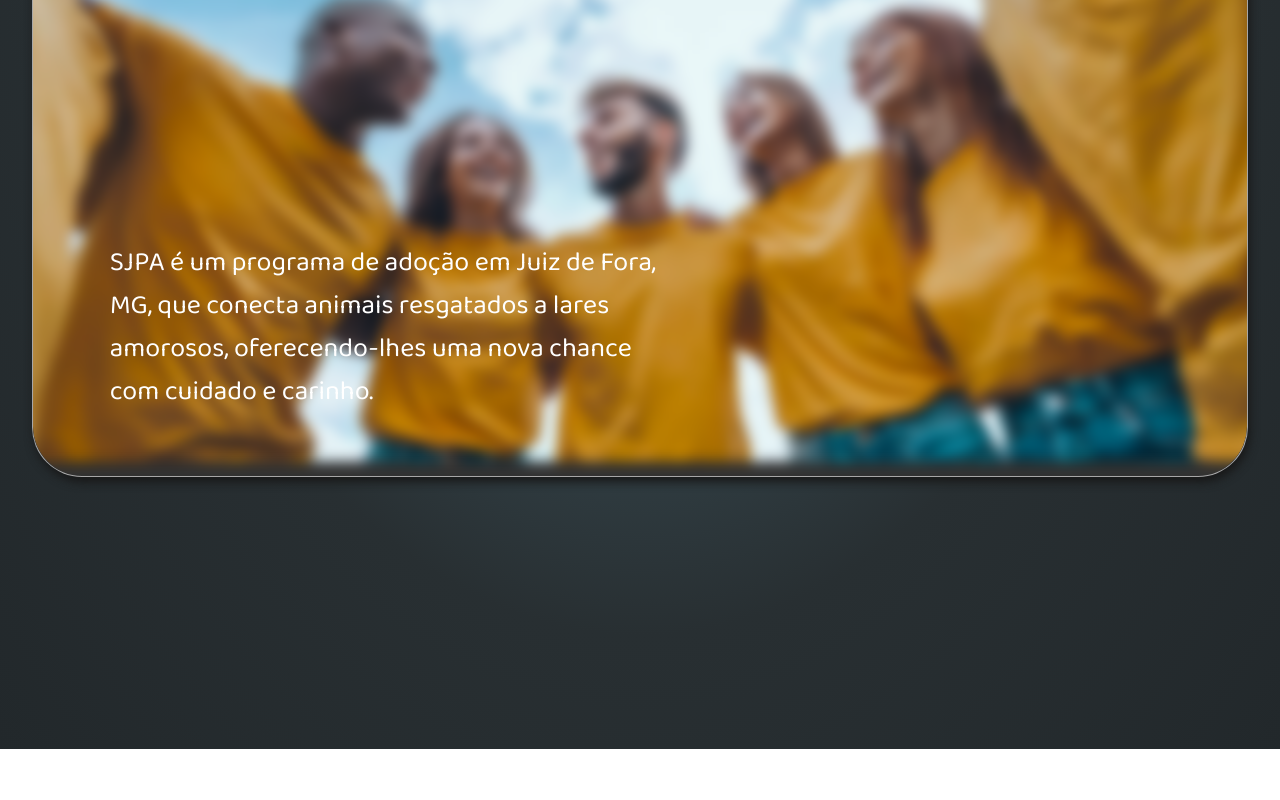
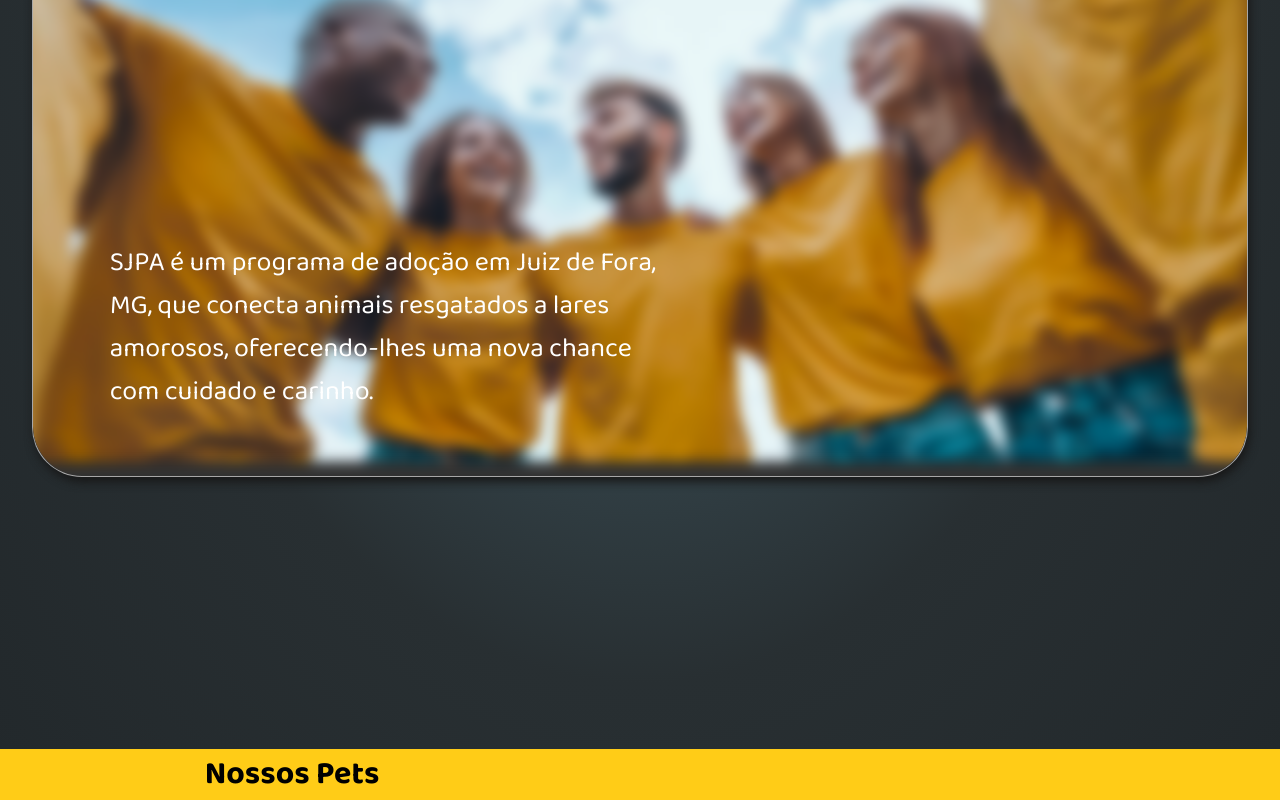
Before and after one commit to TataFaria/Projeto-ong-sjpa, a React (Vite) app in the folder front-end/: page / in a window 1280 px wide. Shown: the part 1335-2135 px from the top of the page. Before the commit the page ends 2084 px from the top, so only its background shows below. Built offline with nearby package versions, Linux system fonts and the light colour scheme.

Commit message:
Criando a Section NossosPets

```diff
--- a/front-end/src/App.jsx
+++ b/front-end/src/App.jsx
@@ -3,6 +3,7 @@ import Navbar from './Components/Sections/NavBar'
 import Adote from './Components/Sections/Adote'
 import Apadrinhe from './Components/Sections/Apadrinhe'
 import SejaVoluntario from './Components/Sections/SejaVoluntario'
+import NossosPets from './Components/Sections/NossosPets'
 
 function App() {
   return (
@@ -11,6 +12,7 @@ function App() {
       <Adote/>
       <Apadrinhe/>
       <SejaVoluntario/>
+      <NossosPets/>
    </div>
 
   )
--- /dev/null
+++ b/front-end/src/Components/Sections/NossosPets.jsx
@@ -0,0 +1,11 @@
+import styles from './NossosPets.module.css';
+
+function NossosPets() {
+    return (
+        <div className={styles.NossosPets}>
+            <h1> Nossos Pets </h1>
+        </div>
+    );
+}
+
+export default NossosPets;
--- /dev/null
+++ b/front-end/src/Components/Sections/NossosPets.module.css
@@ -0,0 +1,10 @@
+.NossosPets{
+    background: #FFCC17;
+    margin-top: 100px;
+}
+
+
+.NossosPets h1{
+    color: black;
+    margin-top: 100px;
+}
```
